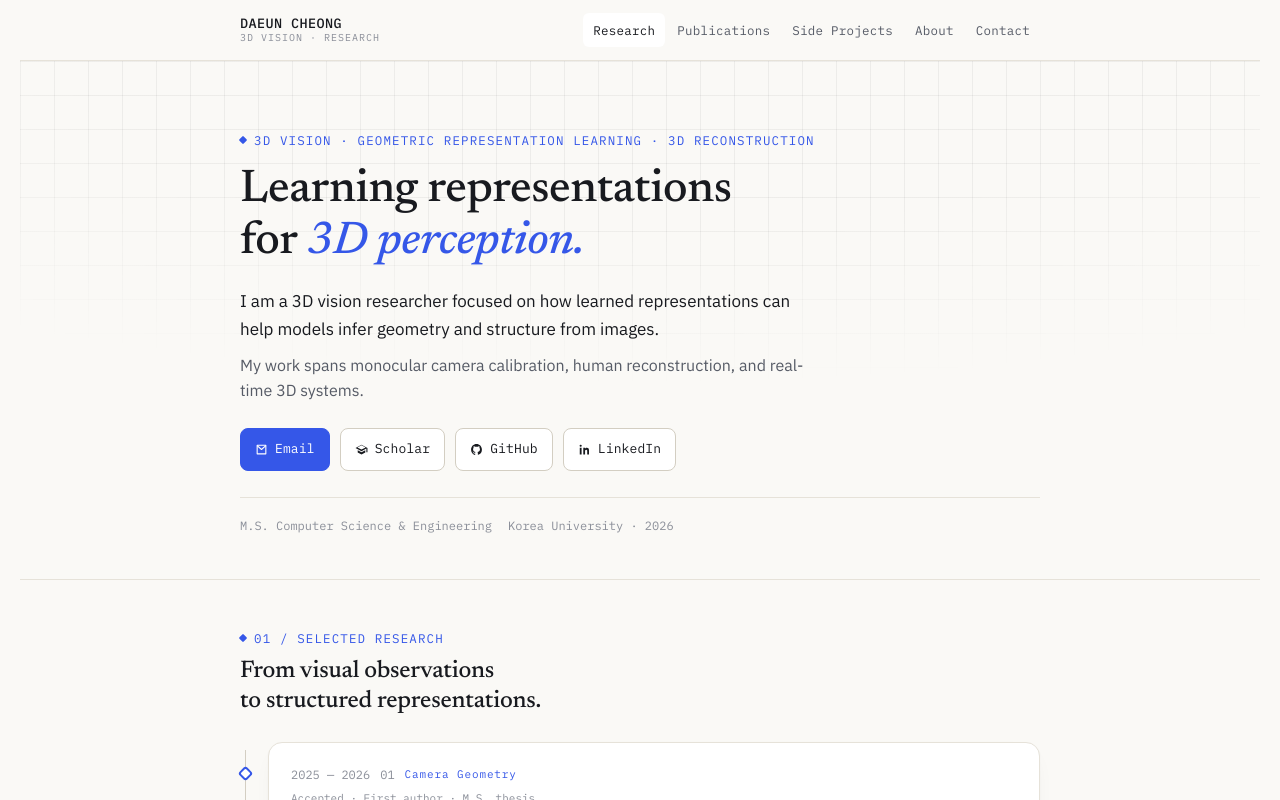
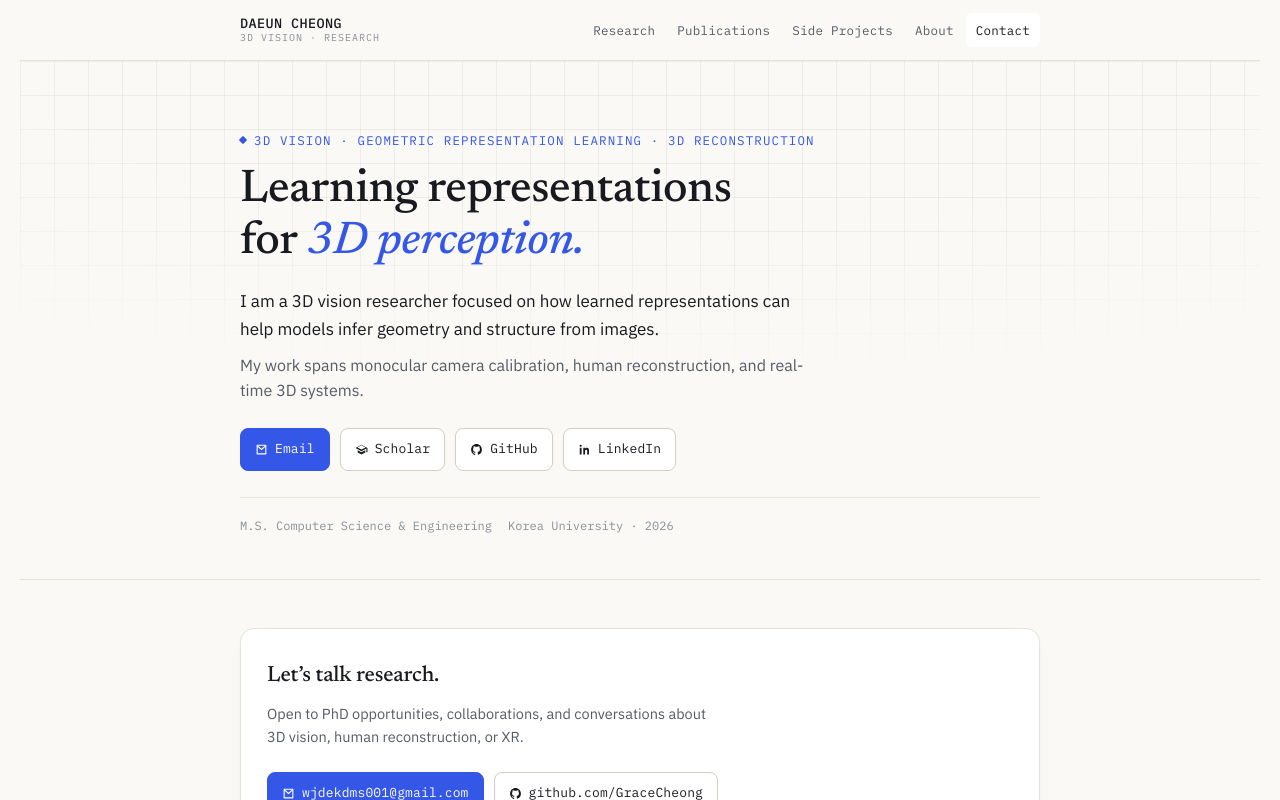
Before and after one commit to GraceCheong/web, a React (Vite) app: page / in a window 1280 px wide. Shown: the top 800 px of the page. Built offline with nearby package versions, Linux system fonts and the light colour scheme.

Commit message:
Reorder portfolio sections

```diff
--- a/src/App.jsx
+++ b/src/App.jsx
@@ -32,23 +32,24 @@ export default function App() {
       <Header />
       <main>
         <Hero />
+        <Contact />
         <TimelineSection
           id="research"
           eyebrow="01 / Selected Research"
           heading={
             <>
-              From visual observations
+              Research on representations
               <br />
-              to structured representations.
+              for 3D perception.
             </>
           }
+          lead="Two research threads connect my recent work: learning representations for camera geometry, and using reconstructed human geometry in interactive 3D systems."
           items={researchItems}
         />
+        <Publications />
         <ResearchDirection />
-        <Publications />
         <SideProjects />
         <About />
-        <Contact />
       </main>
       <Footer />
     </>
```
